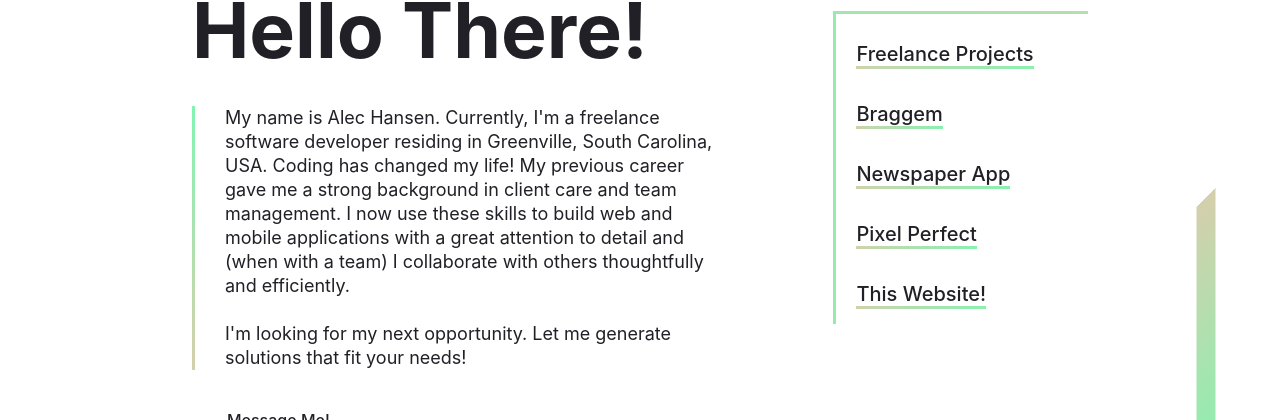
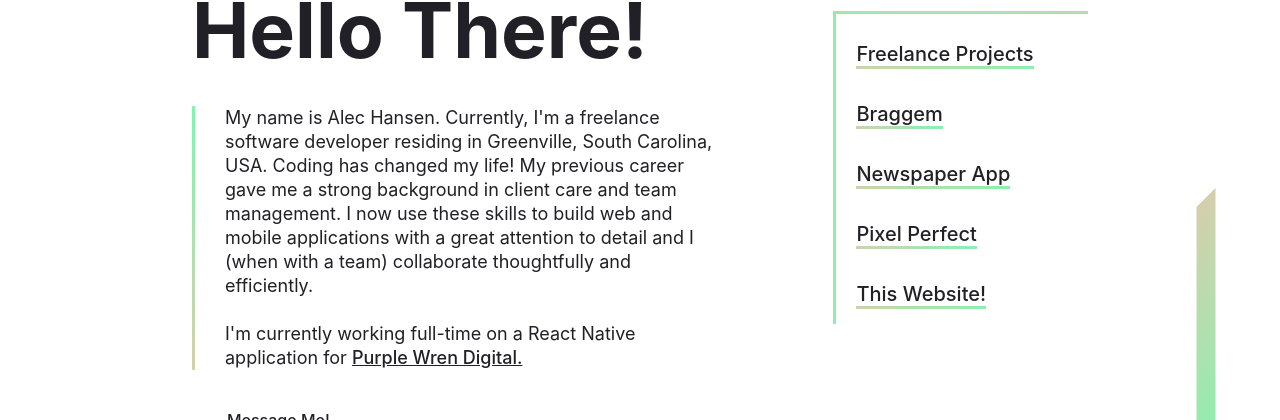
Before and after one commit to alecdhansen/portfolio-site, a React (Vite) app: page / in a window 1280 px wide. Shown: the part 313-733 px from the top of the page. Built offline with nearby package versions, Linux system fonts and the light colour scheme.

Commit message:
add current work status in bio

```diff
--- a/src/components/AboutMe/index.tsx
+++ b/src/components/AboutMe/index.tsx
@@ -9,6 +9,7 @@ import { Props } from "../../utils/types";
 import Form from "../Form";
 import { motion } from "framer-motion";
 import { content, mobileContent } from "../Portfolio/utils";
+import { CompanyTag } from "../Portfolio/style";
 
 const AboutMe: React.FC<Props> = ({ c1, c2 }) => {
   const mobile = window.innerWidth < 480;
@@ -32,12 +33,14 @@ const AboutMe: React.FC<Props> = ({ c1, c2 }) => {
           residing in Greenville, South Carolina, USA. Coding has changed my
           life! My previous career gave me a strong background in client care
           and team management. I now use these skills to build web and mobile
-          applications with a great attention to detail and (when with a team) I
-          collaborate with others thoughtfully and efficiently.
+          applications with a great attention to detail and I (when with a team)
+          collaborate thoughtfully and efficiently.
           <br />
           <br />
-          I'm looking for my next opportunity. Let me generate solutions that
-          fit your needs!
+          I'm currently working full-time on a React Native application for{" "}
+          <CompanyTag href="https://purplewrendigital.com/" target="_blank">
+            Purple Wren Digital.
+          </CompanyTag>{" "}
         </BlurbContainer>
         <Underline>
           <Link
```
